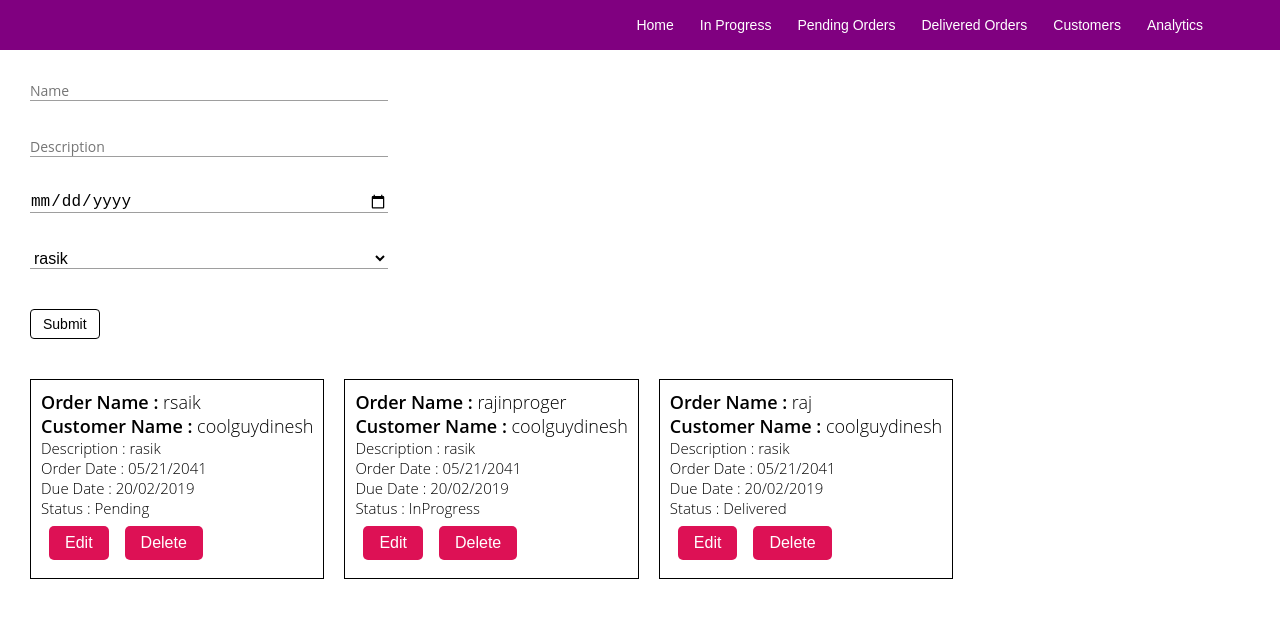
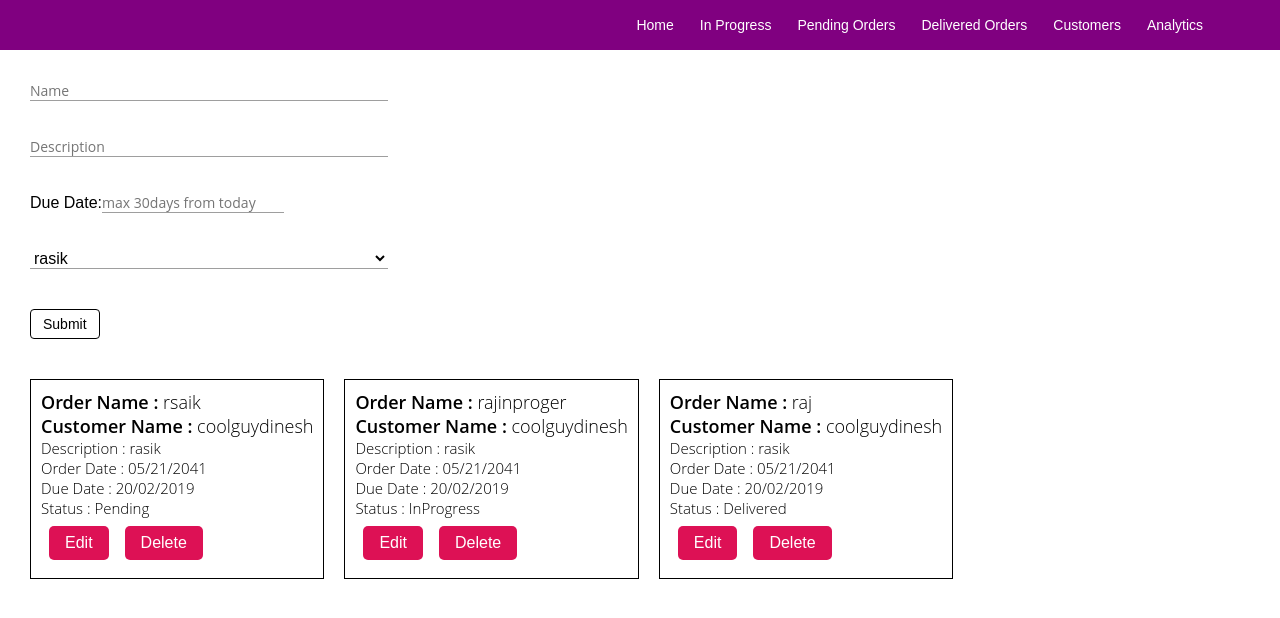
Before and after one commit to rasikraj01/mybiz, a React (Create React App) app: page / in a window 1280 px wide. Both pictures are taken after a click on the button "Add Order". Shown: the top 618 px of the page. Built offline with nearby package versions, Linux system fonts and the light colour scheme.

Commit message:
updated datepicker min value and desscription field max value

```diff
--- a/src/components/addOrder.js
+++ b/src/components/addOrder.js
@@ -1,4 +1,7 @@
 import React, { Component } from 'react';
+import DatePicker from 'react-datepicker';
+import moment from 'moment';
+import 'react-datepicker/dist/react-datepicker.css';
 import '../css/addOrder.css';
 
 
@@ -34,6 +37,8 @@ class addOrders extends Component {
       })
    }
   render() {
+    var currentdate= new Date();
+
     return (
       <div className="addOrderFormContainer">
          <form onSubmit={this.handleFormSubmit}>
@@ -47,8 +52,9 @@ class addOrders extends Component {
               />
             </div>
             <div className="field description">
-              < input type = "text"
+              <input type = "text"
               placeholder = "Description"
+              maxlength="5"
               name = "Description"
               onChange = {
                 this.handleInputChange
@@ -56,12 +62,16 @@ class addOrders extends Component {
               />
             </div>
             <div className="field duedate">
-                < input type = "date"
-                placeholder = "DueDate"
-                name = "dueDate"
-                onChange = {
-                  this.handleInputChange
-                }
+              Due Date:
+                  <DatePicker
+                  style={{width:"70px"}}
+
+                  onChange = {
+                    this.handleInputChange
+                  }
+                  minDate={moment()}
+                  maxDate={moment().add(30, "days")}
+                  placeholderText="max 30days from today"
                 />
             </div>
             <div className="field customername">
```
Also changed, not shown: 1 other file (tests, documents, lock files or other folders).
